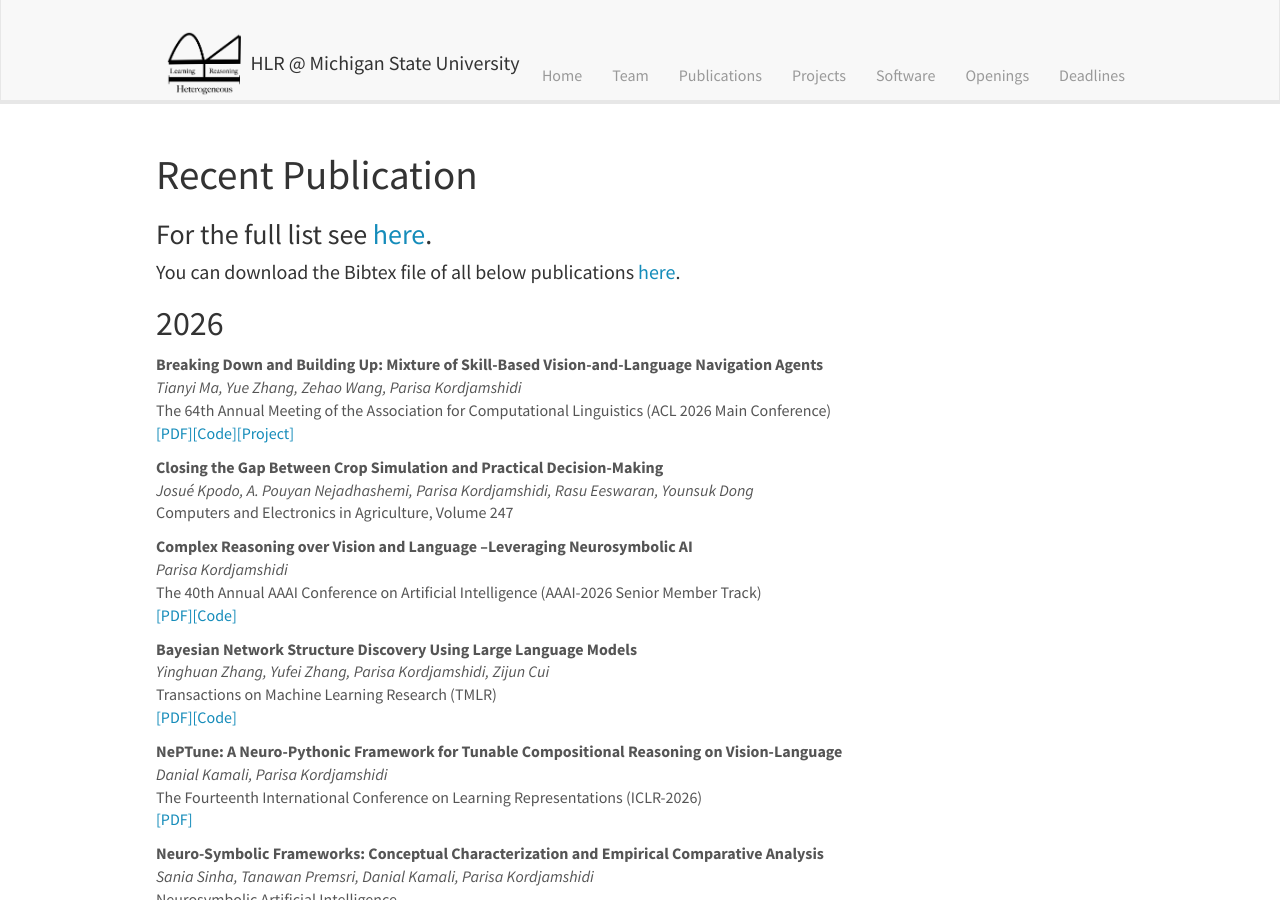
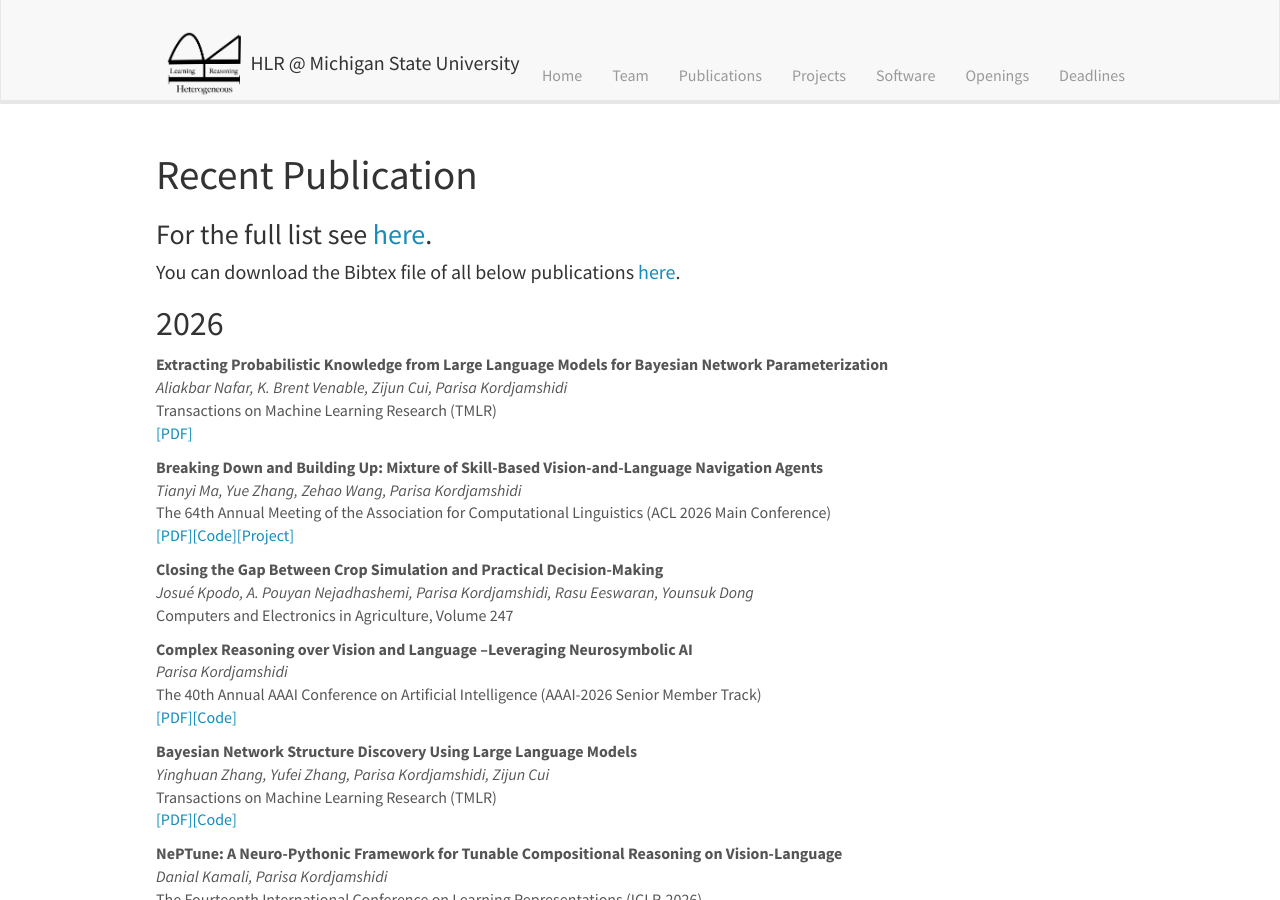
Before and after one commit to HLR/HLR.github.io, a Jekyll site: the page built from _pages/publications.md, in a window 1280 px wide and 900 px high. Built offline with Jekyll 4.4.1, drawn with Linux system fonts in a browser that asks for light colours; nearby versions of some CDN libraries.

Commit message:
Add Darius TMLR paper

```diff
--- a/_data/news.yml
+++ b/_data/news.yml
@@ -5,8 +5,12 @@
 #   headline: "[Announcement Verb] that [Name/Team]'s paper, '[Full Paper Title]', has been accepted for [Conference Name]! Many congratulations to [Name]!"
 #   top: 1
 
+- date: <i>June 16th 2026</i>
+  headline: "We are excited to announce that Darius's paper, 'Extracting Probabilistic Knowledge from Large Language Models for Bayesian Network Parameterization', has been accepted for Transactions on Machine Learning Research (TMLR)! Many congratulations to Darius!"
+  top: 1
+
 - date: <i>April 15th 2026</i>
-  headline: "Congratulations to Josué for winning third place in the Fitch Beach competition!"
+  headline: "Congratulations to Josué for winning Third Place in the Fitch Beach competition!"
   top: 1
 
 - date: <i>April 15th 2026</i>
--- a/_data/publist.yml
+++ b/_data/publist.yml
@@ -10,6 +10,14 @@
 #       display: PDF
 #     - url:
 #       display: Code
+
+- title: "Extracting Probabilistic Knowledge from Large Language Models for Bayesian Network Parameterization"
+  authors: Aliakbar Nafar, K. Brent Venable, Zijun Cui, Parisa Kordjamshidi
+  venue: Transactions on Machine Learning Research (TMLR)
+  year: 2026
+  links:
+    - url: https://openreview.net/forum?id=Fy3Byg3CVo
+      display: PDF
 
 - title: "Breaking Down and Building Up: Mixture of Skill-Based Vision-and-Language Navigation Agents"
   authors: Tianyi Ma, Yue Zhang, Zehao Wang, Parisa Kordjamshidi
--- a/downloads/hlr.bib
+++ b/downloads/hlr.bib
@@ -1,4 +1,15 @@
 %2026
+
+@article{
+nafar2026extracting,
+title={Extracting Probabilistic Knowledge from Large Language Models for Bayesian Network Parameterization},
+author={Aliakbar Nafar and K. Brent Venable and Zijun Cui and Parisa Kordjamshidi},
+journal={Transactions on Machine Learning Research},
+issn={2835-8856},
+year={2026},
+url={https://openreview.net/forum?id=Fy3Byg3CVo},
+note={}
+}
 
 @article{kpodo2026closing,
   title={Closing the gap between crop simulation and practical decision-making},
```
